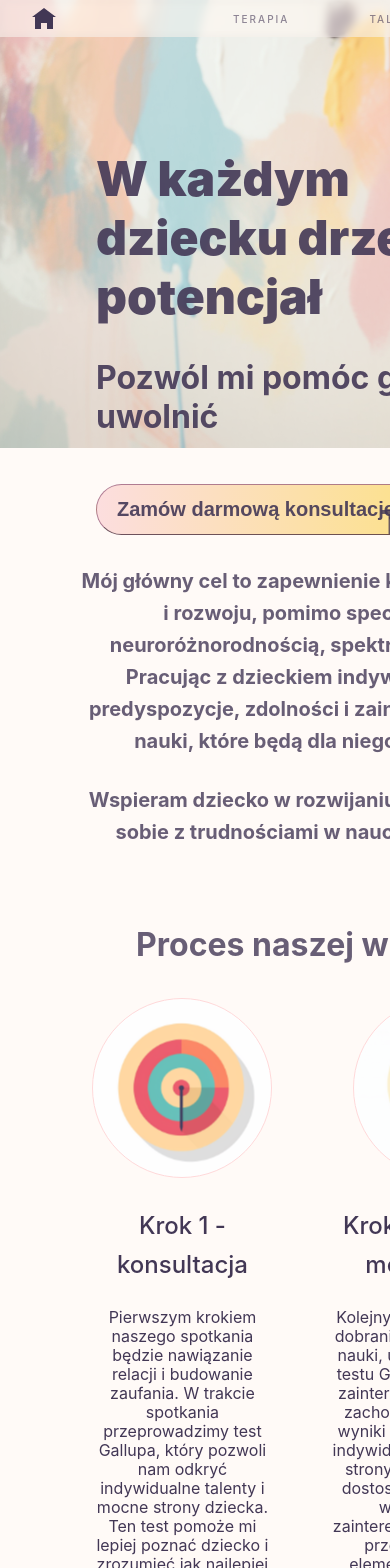
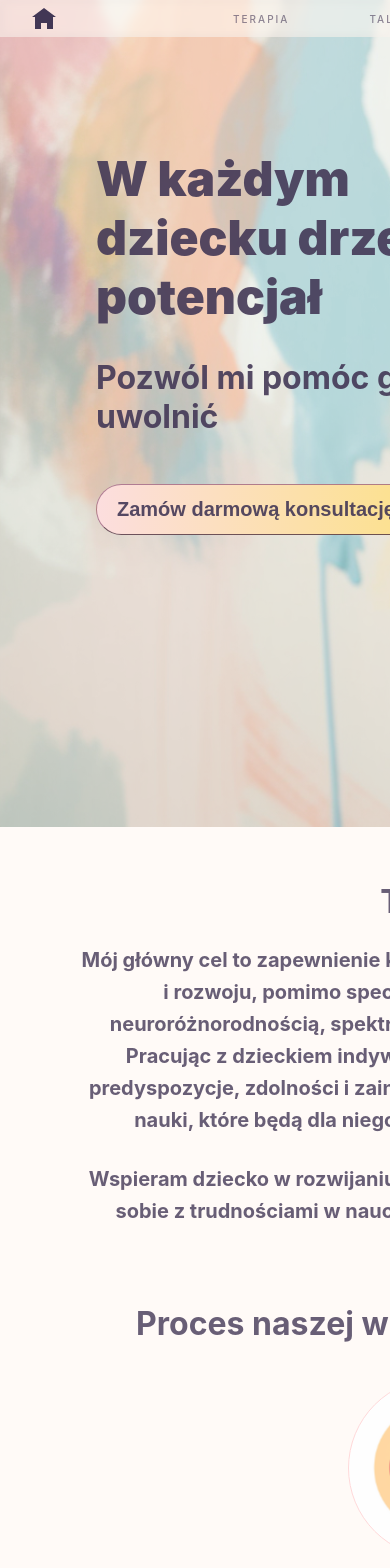
Before and after one commit to AleksandraZosia/mum, a Next.js app: page / in a window 390 px wide. Shown: the top 1568 px of the page. Built offline with nearby package versions, Linux system fonts and the light colour scheme.

Commit message:
changes display for mobile

```diff
--- a/pages/index.js
+++ b/pages/index.js
@@ -81,6 +81,7 @@ export default function Home() {
               alt="grafika przedstawiająca czytające dziecko"
               width={352}
               height={352}
+              id={styles.reading_child}
             />
           </div>
         </section>
--- a/styles/Button.module.css
+++ b/styles/Button.module.css
@@ -18,5 +18,3 @@
   border-color: transparent;
   cursor: pointer;
 }
-
-.button: c;
--- a/styles/Home.module.css
+++ b/styles/Home.module.css
@@ -8,10 +8,12 @@
 }
 
 .first {
-  height: 28rem;
+  height: 98vh;
+  max-width: 100%;
   background-image: url("../public/background.svg") !important;
   background-repeat: no-repeat;
   background-size: cover;
+  background-clip: border-box;
 }
 
 .nav {
@@ -146,8 +148,15 @@
   padding: 1rem 5rem;
 }
 
-@media (max-width: 320px) {
-  .fist {
-    height: 40rem;
+.therapy .talents .header .proccess .about {
+  width: 95%;
+}
+@media (max-width: 400px) {
+  #reading_child {
+    display: none;
+  }
+  .about {
+    flex-direction: column;
+    align-items: center;
   }
 }
--- a/styles/Plans.module.css
+++ b/styles/Plans.module.css
@@ -23,13 +23,13 @@
   display: flex;
   flex-direction: column;
   align-items: left;
-  align-content: start;
+  /* align-content: start; */
   gap: 1rem;
   padding-top: 0.5rem;
 }
 .benefits span {
   display: flex;
-  justify-content: start;
+  justify-content: flex-start;
   align-items: center;
   text-align: left;
   gap: 0.8rem;
--- a/styles/Steps.module.css
+++ b/styles/Steps.module.css
@@ -13,3 +13,9 @@
   font-weight: 500;
   line-height: 39px;
 }
+
+@media (max-width: 400px) {
+  .steps {
+    flex-direction: column;
+  }
+}
--- a/styles/globals.css
+++ b/styles/globals.css
@@ -1,7 +1,6 @@
 html,
 body {
   display: inline-block;
-  min-width: 100vw;
   padding: 0;
   margin: 0;
   font-family: Catamaran, -apple-system, BlinkMacSystemFont, Segoe UI, Roboto,
```
